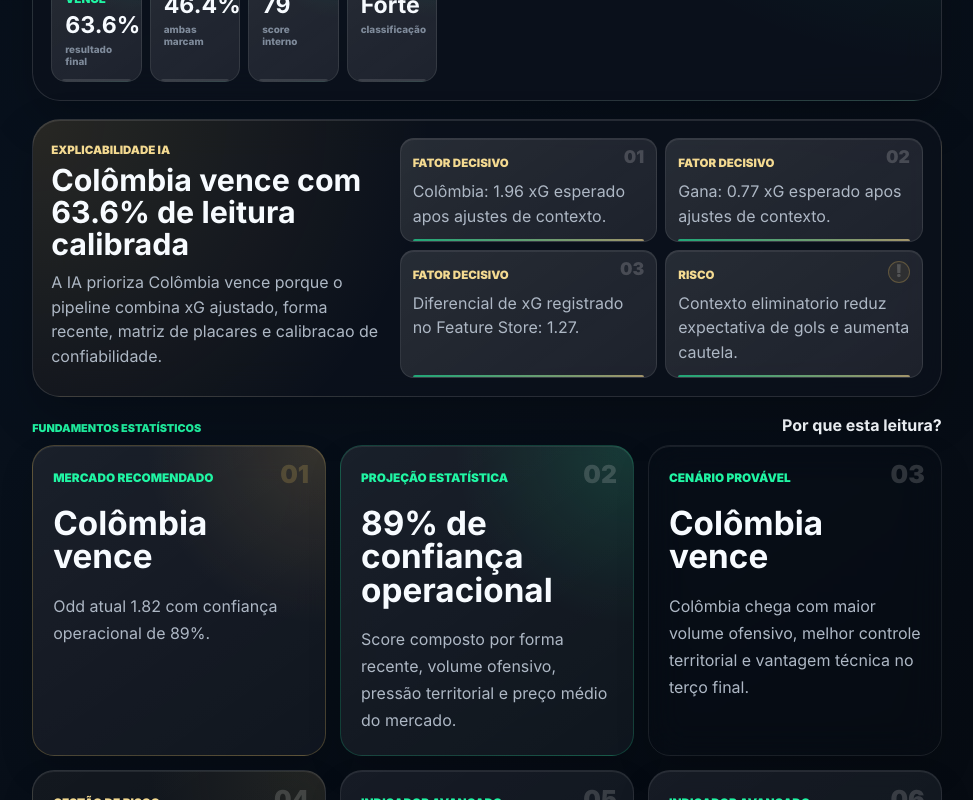
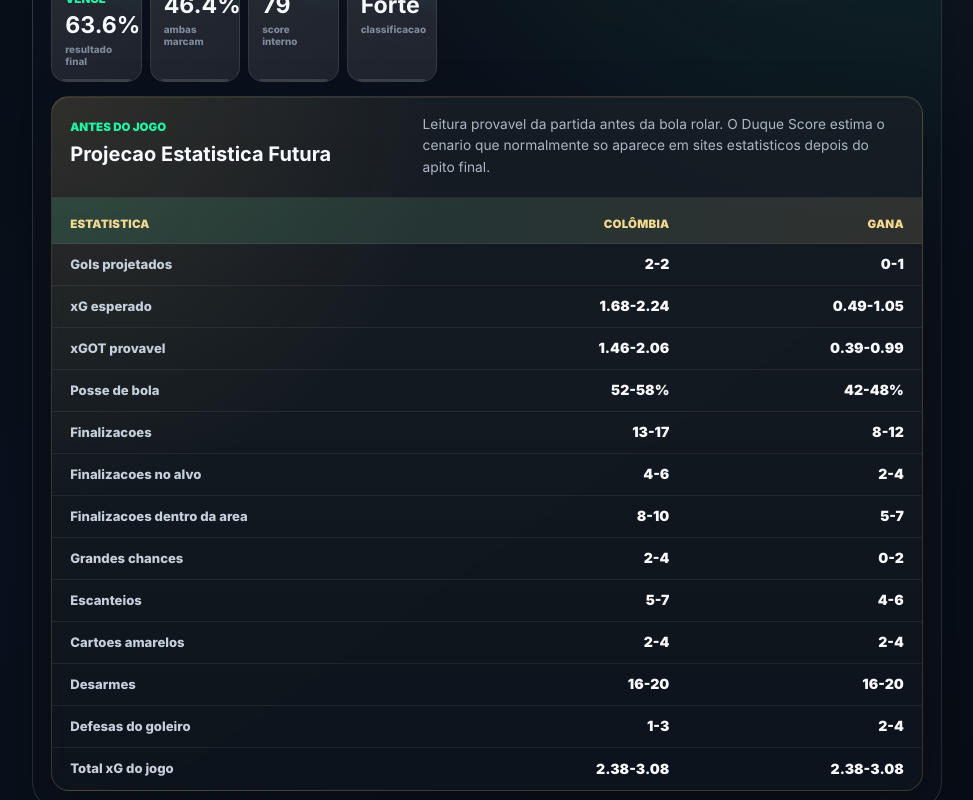
Before and after one commit to duqueroleta/DuqueSports-Codex, a React (Vite) app: page /jogos/1 in a window 1280 px wide. Shown: the part 1380-2180 px from the top of the page, without its empty margins (287-1260 px from the left). Built offline with nearby package versions, Linux system fonts and the light colour scheme; no server answers.

Commit message:
feat(detail): highlight future statistical projection

```diff
--- a/src/components/home/HomeMatchDecisionCard.jsx
+++ b/src/components/home/HomeMatchDecisionCard.jsx
@@ -65,9 +65,9 @@ function HomeMatchDecisionCard({ isLead = false, match }) {
       </div>
 
       <div className="home-match-card-decision">
-        <span>IA recomenda</span>
+        <span>IA projeta</span>
         <strong>{match.signal}</strong>
-        <small>Odd media {formatMatchOdds(match.odds)}</small>
+        <small>Melhor mercado futuro | odd media {formatMatchOdds(match.odds)}</small>
       </div>
 
       <div className="home-match-card-metrics" aria-label="Indicadores resumidos">
@@ -84,7 +84,7 @@ function HomeMatchDecisionCard({ isLead = false, match }) {
       </div>
 
       <footer className="home-match-card-actions">
-        <Link to={`/jogos/${match.id}`}>Analise completa</Link>
+        <Link to={`/jogos/${match.id}`}>Ver projecao</Link>
         <a href={AFFILIATE_LINKS.readyBetslip} rel="noreferrer" target="_blank">
           Bilhete pronto
         </a>
--- a/src/components/matches/detail/EngineProjectionPanel.jsx
+++ b/src/components/matches/detail/EngineProjectionPanel.jsx
@@ -2,10 +2,59 @@ import '../../../styles/engine-projection-panel.css';
 
 const engineSteps = [
   'Dados',
-  'Simulação',
-  'Calibração',
+  'Simulacao',
+  'Calibracao',
   'Ranking',
 ];
+
+function clamp(value, min, max) {
+  return Math.min(max, Math.max(min, value));
+}
+
+function formatRange(center, spread, decimals = 0) {
+  const start = Math.max(0, center - spread);
+  const end = center + spread;
+  const formatter = (value) => value.toFixed(decimals);
+
+  return `${formatter(start)}-${formatter(end)}`;
+}
+
+function formatPercentRange(center, spread) {
+  return `${Math.round(clamp(center - spread, 30, 70))}-${Math.round(clamp(center + spread, 30, 70))}%`;
+}
+
+function buildFutureProjectionRows(projection, match) {
+  const homeGoals = projection.expectedHomeGoals;
+  const awayGoals = projection.expectedAwayGoals;
+  const totalXg = homeGoals + awayGoals;
+  const homePossession = 50 + ((homeGoals - awayGoals) * 4);
+  const awayPossession = 100 - homePossession;
+  const homeShots = 7 + (homeGoals * 4.3);
+  const awayShots = 7 + (awayGoals * 4.3);
+  const homeOnTarget = 2 + (homeGoals * 1.7);
+  const awayOnTarget = 2 + (awayGoals * 1.7);
+  const homeCorners = 3 + (homeShots / 5);
+  const awayCorners = 3 + (awayShots / 5);
+  const highContactGame = match?.league?.includes('Copa') || match?.league?.includes('Libertadores');
+  const homeCards = highContactGame ? 2.5 : 1.8;
+  const awayCards = homeCards + (awayGoals > homeGoals ? 0.1 : 0.4);
+
+  return [
+    { label: 'Gols projetados', home: formatRange(homeGoals, 0.45), away: formatRange(awayGoals, 0.45) },
+    { label: 'xG esperado', home: formatRange(homeGoals, 0.28, 2), away: formatRange(awayGoals, 0.28, 2) },
+    { label: 'xGOT provavel', home: formatRange(homeGoals * 0.9, 0.3, 2), away: formatRange(awayGoals * 0.9, 0.3, 2) },
+    { label: 'Posse de bola', home: formatPercentRange(homePossession, 3), away: formatPercentRange(awayPossession, 3) },
+    { label: 'Finalizacoes', home: formatRange(homeShots, 2), away: formatRange(awayShots, 2) },
+    { label: 'Finalizacoes no alvo', home: formatRange(homeOnTarget, 1), away: formatRange(awayOnTarget, 1) },
+    { label: 'Finalizacoes dentro da area', home: formatRange(homeShots * 0.58, 1), away: formatRange(awayShots * 0.58, 1) },
+    { label: 'Grandes chances', home: formatRange(homeGoals * 1.35, 1), away: formatRange(awayGoals * 1.35, 1) },
+    { label: 'Escanteios', home: formatRange(homeCorners, 1), away: formatRange(awayCorners, 1) },
+    { label: 'Cartoes amarelos', home: formatRange(homeCards, 1), away: formatRange(awayCards, 1) },
+    { label: 'Desarmes', home: formatRange(13 + (awayPossession / 10), 2), away: formatRange(13 + (homePossession / 10), 2) },
+    { label: 'Defesas do goleiro', home: formatRange(awayOnTarget * 0.65, 1), away: formatRange(homeOnTarget * 0.65, 1) },
+    { label: 'Total xG do jogo', home: formatRange(totalXg, 0.35, 2), away: formatRange(totalXg, 0.35, 2) },
+  ];
+}
 
 function getProjectionMetrics(projection) {
   return [
@@ -16,18 +65,19 @@ function getProjectionMetrics(projection) {
     { helper: 'resultado final', label: 'Casa vence', tone: 'probability', value: `${projection.probabilities.homeWin}%` },
     { helper: 'ambas marcam', label: 'BTTS', tone: 'probability', value: `${projection.probabilities.btts}%` },
     { helper: 'score interno', label: 'Oportunidade', tone: 'ranking', value: projection.opportunityRanking.opportunityScore },
-    { helper: 'classificação', label: 'Tier', tone: 'ranking', value: projection.opportunityRanking.tier },
+    { helper: 'classificacao', label: 'Tier', tone: 'ranking', value: projection.opportunityRanking.tier },
   ];
 }
 
-function EngineProjectionPanel({ projection }) {
+function EngineProjectionPanel({ match, projection }) {
   if (!projection || projection.blocked) {
     return null;
   }
 
   const metrics = getProjectionMetrics(projection);
+  const projectionRows = buildFutureProjectionRows(projection, match);
   const rankingExplanation = projection.explanation?.[7]
-    ?? 'Ranking calculado pelo pipeline estatístico do Duque Score.';
+    ?? 'Ranking calculado pelo pipeline estatistico do Duque Score.';
 
   return (
     <section className="engine-projection-panel" id="projecao-engine" aria-label="Duque Score Engine">
@@ -52,6 +102,35 @@ function EngineProjectionPanel({ projection }) {
           </article>
         ))}
       </div>
+
+      <div className="future-projection-board" aria-label="Projecao estatistica futura da partida">
+        <header>
+          <div>
+            <span>Antes do jogo</span>
+            <strong>Projecao Estatistica Futura</strong>
+          </div>
+          <p>
+            Leitura provavel da partida antes da bola rolar. O Duque Score estima o cenario que normalmente
+            so aparece em sites estatisticos depois do apito final.
+          </p>
+        </header>
+
+        <div className="future-projection-table">
+          <div className="future-projection-row future-projection-head">
+            <strong>Estatistica</strong>
+            <strong>{match?.home ?? 'Mandante'}</strong>
+            <strong>{match?.away ?? 'Visitante'}</strong>
+          </div>
+
+          {projectionRows.map((row) => (
+            <div className="future-projection-row" key={row.label}>
+              <span>{row.label}</span>
+              <b>{row.home}</b>
+              <b>{row.away}</b>
+            </div>
+          ))}
+        </div>
+      </div>
     </section>
   );
 }
--- a/src/components/matches/detail/EngineProjectionSection.jsx
+++ b/src/components/matches/detail/EngineProjectionSection.jsx
@@ -6,7 +6,7 @@ import {
   resolveEngineProjectionSectionState,
 } from './engineProjectionSectionState.js';
 
-function EngineProjectionSection({ error, isLoading, onRetry, projection }) {
+function EngineProjectionSection({ error, isLoading, match, onRetry, projection }) {
   const state = resolveEngineProjectionSectionState({ error, isLoading });
 
   if (state === ENGINE_PROJECTION_SECTION_STATES.LOADING) {
@@ -50,7 +50,7 @@ function EngineProjectionSection({ error, isLoading, onRetry, projection }) {
 
   return (
     <>
-      <EngineProjectionPanel projection={projection} />
+      <EngineProjectionPanel match={match} projection={projection} />
       <AiExplanationPanel explanation={projection?.aiExplanation} />
     </>
   );
--- a/src/pages/MatchDetailPage.jsx
+++ b/src/pages/MatchDetailPage.jsx
@@ -46,6 +46,7 @@ function MatchDetailPage() {
       <EngineProjectionSection
         error={projectionError}
         isLoading={isProjectionLoading}
+        match={match}
         onRetry={retryProjection}
         projection={engineProjection}
       />
--- a/src/styles/engine-projection-panel.css
+++ b/src/styles/engine-projection-panel.css
@@ -158,6 +158,87 @@
   font-weight: 850;
 }
 
+.future-projection-board {
+  grid-column: 1 / -1;
+  overflow: hidden;
+  border: 1px solid rgba(217, 180, 91, 0.2);
+  border-radius: 18px;
+  background:
+    radial-gradient(circle at top left, rgba(217, 180, 91, 0.13), transparent 36%),
+    linear-gradient(180deg, rgba(255, 255, 255, 0.06), rgba(255, 255, 255, 0.025)),
+    rgba(8, 14, 23, 0.72);
+  box-shadow:
+    inset 0 1px 0 rgba(255, 255, 255, 0.08),
+    0 22px 58px rgba(0, 0, 0, 0.22);
+}
+
+.future-projection-board header {
+  display: grid;
+  grid-template-columns: minmax(0, 0.82fr) minmax(0, 1.18fr);
+  gap: 18px;
+  align-items: start;
+  padding: 18px;
+  border-bottom: 1px solid rgba(255, 255, 255, 0.08);
+}
+
+.future-projection-board header p {
+  margin: 0;
+  color: #aeb8c5;
+  font-size: 0.86rem;
+}
+
+.future-projection-table {
+  display: grid;
+  min-width: 0;
+}
+
+.future-projection-row {
+  display: grid;
+  grid-template-columns: minmax(138px, 1.3fr) repeat(2, minmax(92px, 0.8fr));
+  gap: 10px;
+  align-items: center;
+  min-height: 42px;
+  padding: 0 18px;
+  border-bottom: 1px solid rgba(255, 255, 255, 0.065);
+}
+
+.future-projection-row:last-child {
+  border-bottom: 0;
+}
+
+.future-projection-row span {
+  color: #c6d0dc;
+  font-size: 0.82rem;
+  font-weight: 800;
+  text-transform: none;
+}
+
+.future-projection-row b,
+.future-projection-row strong {
+  color: #f7f9fc;
+  font-size: 0.88rem;
+  font-weight: 950;
+  text-align: right;
+}
+
+.future-projection-head {
+  min-height: 46px;
+  background:
+    linear-gradient(90deg, rgba(32, 246, 164, 0.11), rgba(217, 180, 91, 0.1)),
+    rgba(255, 255, 255, 0.035);
+}
+
+.future-projection-head strong {
+  color: var(--color-gold-soft);
+  font-size: 0.72rem;
+  letter-spacing: 0.02em;
+  text-transform: uppercase;
+}
+
+.future-projection-head strong:first-child {
+  text-align: left;
+}
+
 @media (max-width: 820px) {
   .detail-page .engine-projection-panel {
     grid-template-columns: 1fr;
@@ -193,6 +274,24 @@
   .engine-projection-metrics article {
     min-height: 116px;
     scroll-snap-align: start;
+  }
+
+  .future-projection-board header {
+    grid-template-columns: 1fr;
+    gap: 8px;
+  }
+
+  .future-projection-table {
+    overflow-x: auto;
+    scrollbar-width: none;
+  }
+
+  .future-projection-table::-webkit-scrollbar {
+    display: none;
+  }
+
+  .future-projection-row {
+    min-width: 560px;
   }
 }
 
@@ -234,4 +333,27 @@
   .engine-projection-metrics article small {
     font-size: 0.62rem;
   }
+
+  .future-projection-board {
+    border-radius: 16px;
+  }
+
+  .future-projection-board header {
+    padding: 15px;
+  }
+
+  .future-projection-board header p {
+    font-size: 0.76rem;
+    line-height: 1.48;
+  }
+
+  .future-projection-row {
+    min-height: 40px;
+    padding: 0 14px;
+  }
+
+  .future-projection-row span,
+  .future-projection-row b {
+    font-size: 0.78rem;
+  }
 }
```
